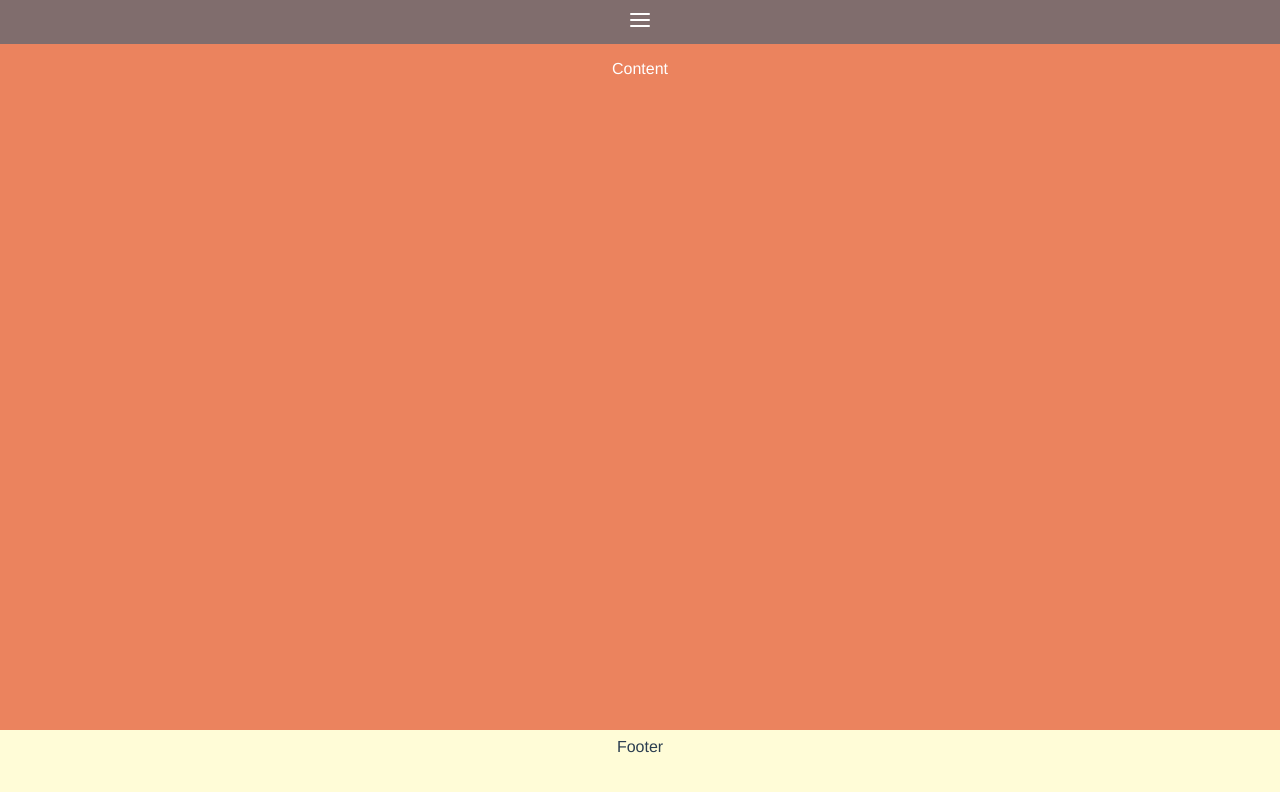
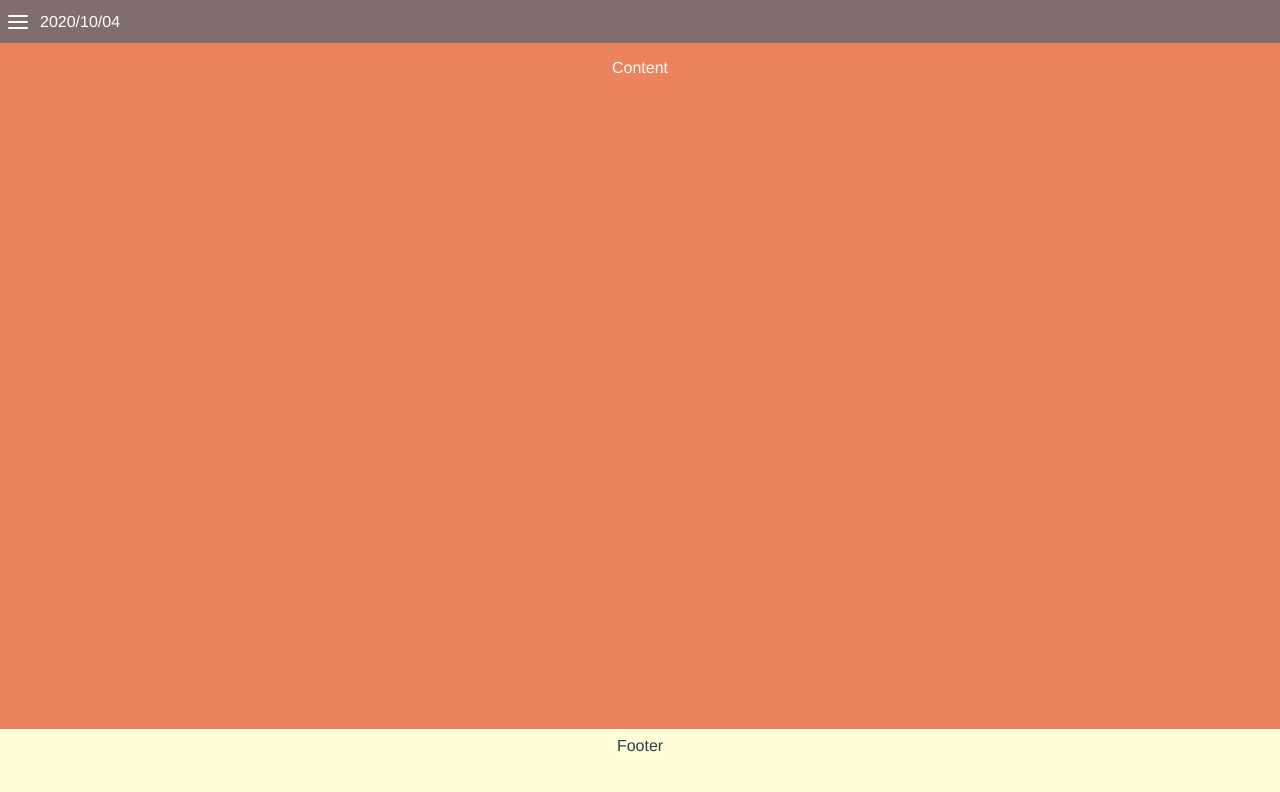
Before and after one commit to rt-cff/expense-logger, a Vue app: page / in a window 1280 px wide. Shown: the top 792 px of the page. Built offline with nearby package versions, Linux system fonts and the light colour scheme.

Commit message:
feat(header): to show active dater in header

```diff
--- a/src/components/the-header.vue
+++ b/src/components/the-header.vue
@@ -1,11 +1,14 @@
 <template>
   <div class="header">
-    <menu-icon />
+    <menu-icon class="menu-icon"/>
+    <div class="date">{{date}}</div>
   </div>
 </template>
 
 <script>
-import MenuIcon from '../icons/menu.vue';
+import { inject, computed } from 'vue'
+import MenuIcon from '../icons/menu.vue'
+import { format } from 'date-fns'
 
 export default {
   name: 'Header',
@@ -13,6 +16,12 @@ export default {
     MenuIcon,
   },
   setup() {
+    const dateObj = inject('date')
+    const date = computed(() => format(dateObj, 'yyyy/MM/dd'))
+
+    return {
+      date
+    }
   }
 }
 </script>
@@ -23,5 +32,14 @@ export default {
   background: #806d6d;
   color: white;
   padding: 0.5em 1em;
+  text-align: unset;
+  display: flex;
+  justify-content: start;
+  align-items: center;
+}
+
+.menu-icon {
+  margin-left: -10px;
+  margin-right: 10px;
 }
 </style>
```
